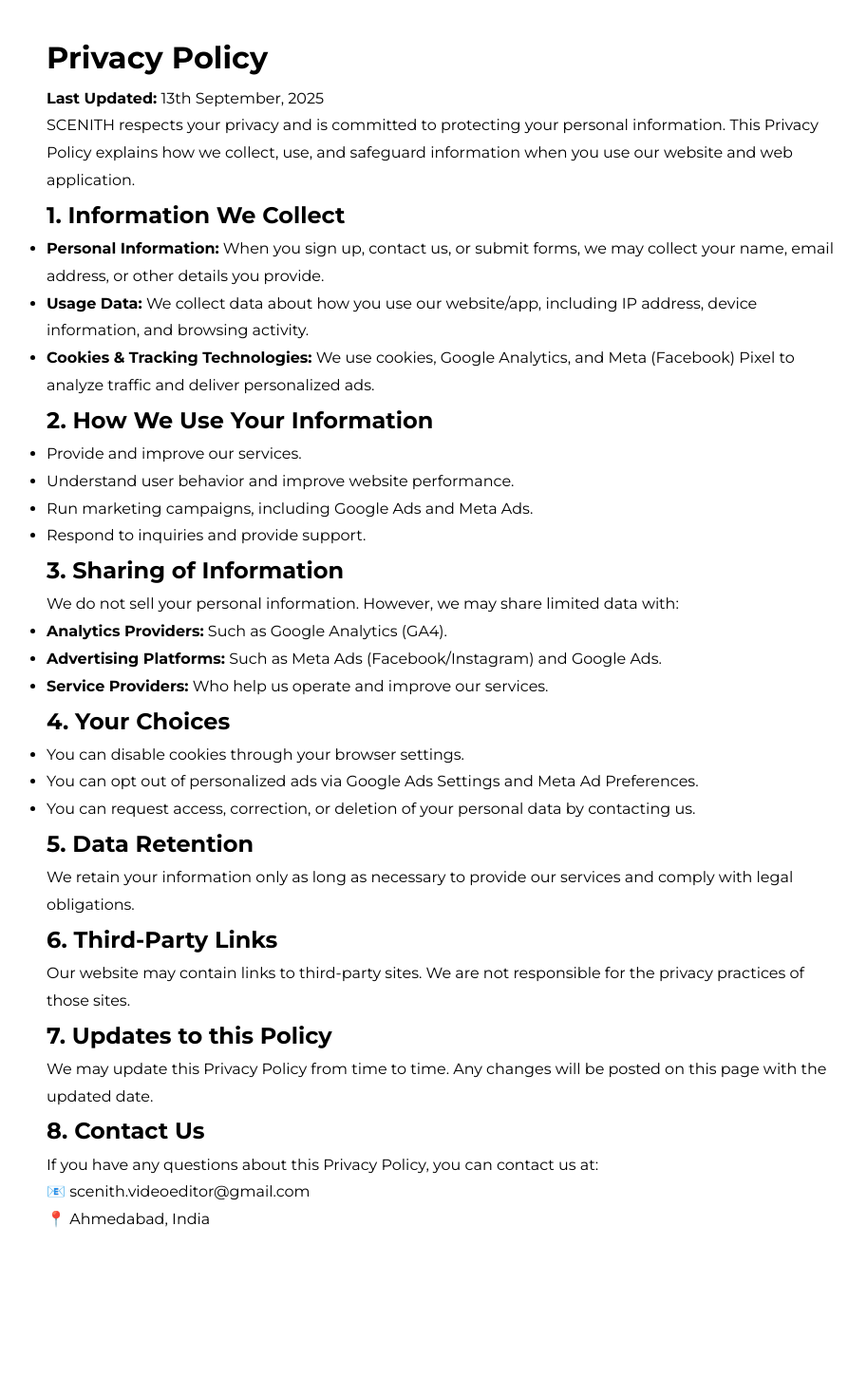
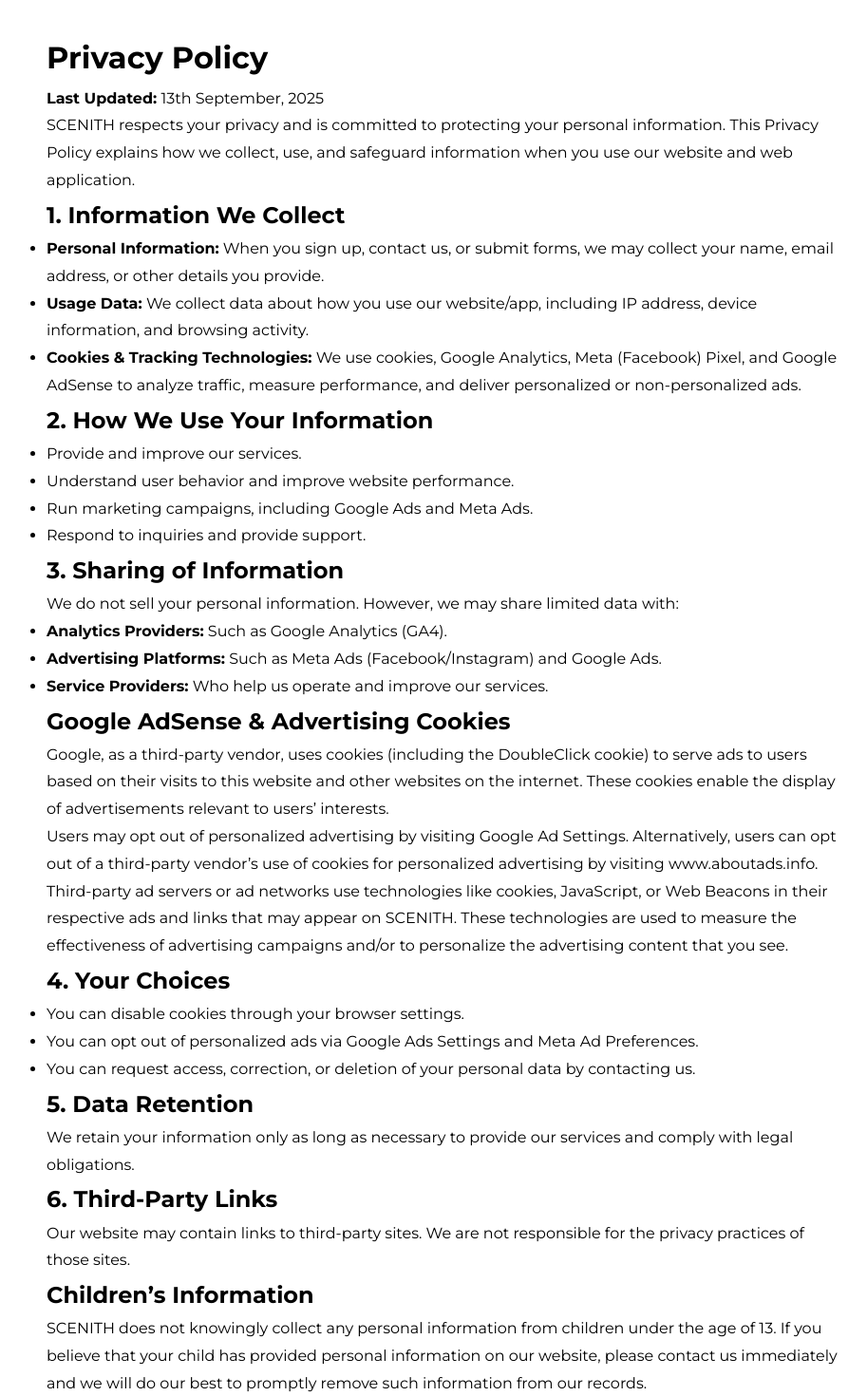
Before and after one commit to raj2893/videoeditor_frontend, a React (Create React App) app: page /privacy-policy in a window 1280 px wide. Shown: the top 1470 px of the page at 95% size, without its empty margins (173-1086 px from the left). Before the commit the page ends 1331 px from the top, so only its background shows below. Built offline with nearby package versions, Linux system fonts and the light colour scheme.

Commit message:
Privacy policy and about us and all.

```diff
--- a/src/pages/PrivacyPolicy.js
+++ b/src/pages/PrivacyPolicy.js
@@ -12,7 +12,10 @@
       <ul>
         <li><strong>Personal Information:</strong> When you sign up, contact us, or submit forms, we may collect your name, email address, or other details you provide.</li>
         <li><strong>Usage Data:</strong> We collect data about how you use our website/app, including IP address, device information, and browsing activity.</li>
-        <li><strong>Cookies & Tracking Technologies:</strong> We use cookies, Google Analytics, and Meta (Facebook) Pixel to analyze traffic and deliver personalized ads.</li>
+        <li>
+          <strong>Cookies & Tracking Technologies:</strong> We use cookies, Google Analytics, Meta (Facebook) Pixel, and Google AdSense to analyze traffic, measure performance, and deliver personalized or non-personalized ads.
+        </li>
+
       </ul>
 
       <h2>2. How We Use Your Information</h2>
@@ -31,6 +34,18 @@
         <li><strong>Service Providers:</strong> Who help us operate and improve our services.</li>
       </ul>
 
+      <h2>Google AdSense & Advertising Cookies</h2>
+      <p>
+        Google, as a third-party vendor, uses cookies (including the DoubleClick cookie) to serve ads to users based on their visits to this website and other websites on the internet. These cookies enable the display of advertisements relevant to users’ interests.
+      </p>
+      <p>
+        Users may opt out of personalized advertising by visiting Google Ad Settings. Alternatively, users can opt out of a third-party vendor’s use of cookies for personalized advertising by visiting www.aboutads.info.
+      </p>
+      <p>
+        Third-party ad servers or ad networks use technologies like cookies, JavaScript, or Web Beacons in their respective ads and links that may appear on SCENITH. These technologies are used to measure the effectiveness of advertising campaigns and/or to personalize the advertising content that you see.
+      </p>
+
+
       <h2>4. Your Choices</h2>
       <ul>
         <li>You can disable cookies through your browser settings.</li>
@@ -43,6 +58,11 @@
 
       <h2>6. Third-Party Links</h2>
       <p>Our website may contain links to third-party sites. We are not responsible for the privacy practices of those sites.</p>
+
+      <h2>Children’s Information</h2>
+      <p>
+        SCENITH does not knowingly collect any personal information from children under the age of 13. If you believe that your child has provided personal information on our website, please contact us immediately and we will do our best to promptly remove such information from our records.
+      </p>
 
       <h2>7. Updates to this Policy</h2>
       <p>We may update this Privacy Policy from time to time. Any changes will be posted on this page with the updated date.</p>
```
Also changed, not shown: 1 other file (tests, documents, lock files or other folders).
